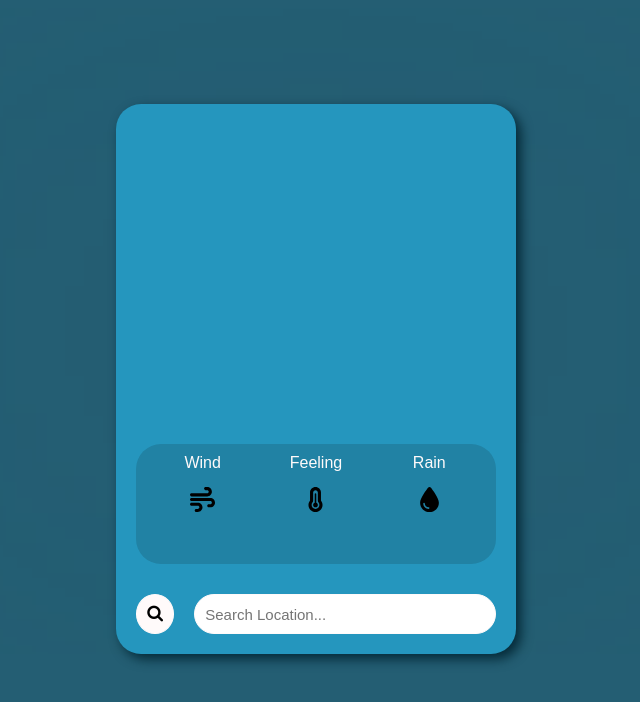
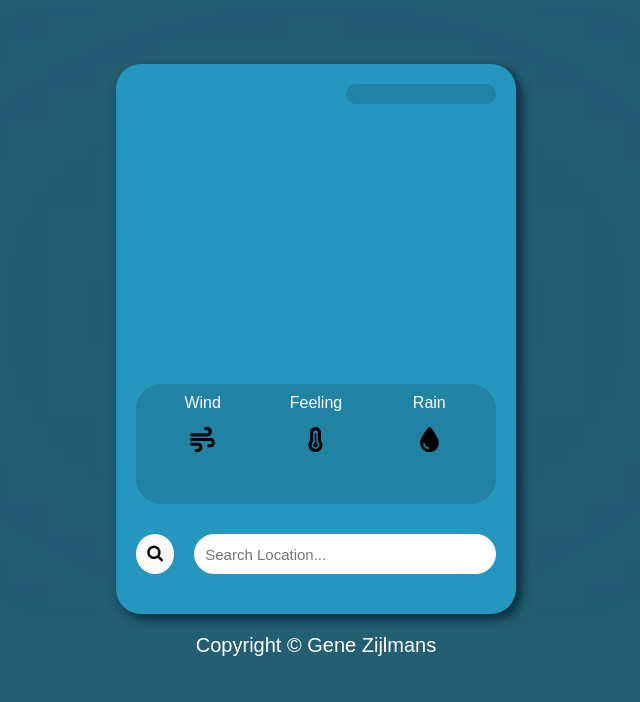
Before and after one commit to GeneZijlboot/Weather-App, a plain HTML site: page index.html in a window 1280 px wide. Shown: the whole page, without its empty margins (324-964 px from the left). Drawn offline with Linux system fonts and the light colour scheme; no server answers.

Commit message:
lil details

```diff
--- a/index.html
+++ b/index.html
@@ -9,6 +9,9 @@
     </head>
     <body>
         <div id="Container">
+            <div id="date">
+                <p></p>
+            </div>
             <!-- Weather Information -->
             <div id="data">
                 <div id="Upper">
@@ -42,6 +45,10 @@
                 <button id="SubmitBtn" type="submit"><i class="fa fa-search"></i></button>
                 <input id="UserInput" type="text" placeholder="Search Location...">
             </form>
+
+            <div id="MadeBy">
+                <a href="https://github.com/GeneZijlboot/Weather-App">Copyright © Gene Zijlmans</a>
+            </div>
         </div>
         <script src="script.js"></script>
     </body>
--- a/script.js
+++ b/script.js
@@ -4,6 +4,7 @@ const Condition = document.getElementById('Condition');
 const Temp = document.getElementById('Temp');
 const FeelsLike = document.getElementById('FeelsLike');
 const Rainchance = document.getElementById('Rainchance');
+const Dates = document.getElementById('date');
 
 const SubmitBtn = document.getElementById('SubmitBtn');
 let UserInput = document.querySelector('#UserInput');
@@ -32,18 +33,23 @@ function RefreshLocation(UserInput){
         const d = response.current.temp_c;
         const e = response.current.feelslike_c;
         const f = response["forecast"]["forecastday"]["0"]["day"]["daily_chance_of_rain"];
-        RenderPage(a, b, c, d, e, f);
+        const g = response.location.localtime;
+        RenderPage(a, b, c, d, e, f, g);
+    })
+    .catch(function(error) {
+        console.log(error);
     })
 }
 
 RefreshLocation(StartLocation);
 
 //build page with API data
-function RenderPage(country, wind, condition, temp, feelsLike, rainchance){
+function RenderPage(country, wind, condition, temp, feelsLike, rainchance, date){
     Country.innerHTML = `<i class="material-icons" style="font-size:30px;color:snow">&#xe55f</i>` + country;
     Wind.textContent = wind + "kph";
     Condition.textContent = condition;
     Temp.textContent = temp + "°C";
     FeelsLike.textContent = feelsLike + "°C";
     Rainchance.textContent = rainchance + "%";
+    Dates.textContent = date;
 }
--- a/style.css
+++ b/style.css
@@ -19,7 +19,7 @@ body{
 }
 
 #Container{
-    margin-top: 12vh;
+    margin-top: 7vh;
     height: 550px;
     width: 400px;
     box-shadow: 5px 5px 12px #042937;
@@ -28,13 +28,23 @@ body{
 }
 
 #data{
-    margin-top: 60px;
-    height: 410px;
+    margin-top: 45px;
+    height: 365px;
     text-align: center;
 }
 
+#date{
+    margin-top: 20px;
+    margin-left: 230px;
+    color: snow;
+    border-radius: 25px;
+    background-color: #2182a4;
+    padding: 10px;
+    width: 130px;
+}
+
 #Upper{
-    height: 260px;
+    height: 215px;
 }
 
 #Details{
@@ -88,6 +98,15 @@ form{
 
 #SubmitBtn:hover{
     cursor: pointer;
-    border: solid 1px aquamarine;
-    background-color: aquamarine;
+    border: solid 1px #2182a4;
+    background-color: #2182a4;
 }
+
+#MadeBy, a{
+    text-align: center;
+    margin-top: 40px;
+    font-size: 20px;
+    cursor: pointer;
+    text-decoration: none;
+    color: white;
+}
```
